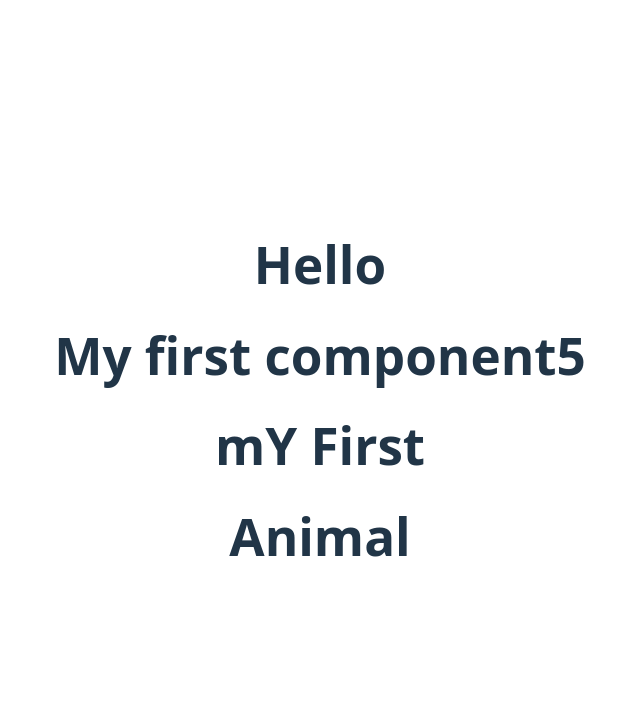
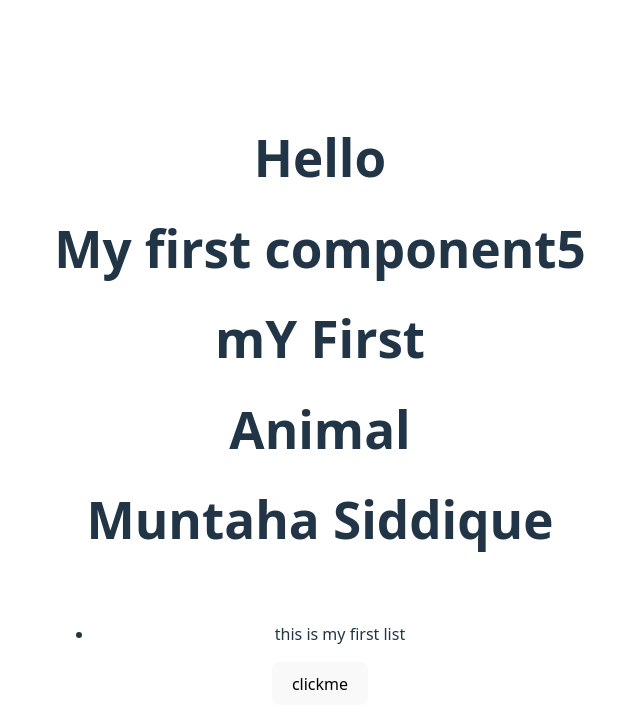
Before and after one commit to Muntahasiddique/react_blog, a React (Vite) app: page / in a window 1280 px wide. Shown: the top 728 px of the page, without its empty margins (320-960 px from the left). Built offline with nearby package versions, Linux system fonts and the light colour scheme.

Commit message:
Added html and css Ques Each in

```diff
--- a/src/App.jsx
+++ b/src/App.jsx
@@ -1,7 +1,8 @@
 
 import './App.css'
 import Header from './Header'
-import { Animl,Apple } from './assets/User'
+import { Animl,Apple  } from './assets/User'
+import { MyParagarph } from './Exercise'
 function App() {
 return(
 <>
@@ -11,7 +12,7 @@ return(
 </h1>
 <MyfIRST/>
 <Animl/>
-
+<MyParagarph/>
 </>
 )
 }
@@ -26,4 +27,13 @@ function MyfIRST(){
 function sum(){
   return (2+3);
 }
+function Sum1(){
+  let Num =2;
+  let Num2 = 3;
+  return(
+  <>
+    <h1>{Num * Num2}</h1>
+    </>
+  );
+}
 export default App
--- /dev/null
+++ b/src/Exercise.jsx
@@ -0,0 +1,20 @@
+export function MyParagarph(){
+ function fcall(){
+    alert("Funtion")
+ }
+    return(
+        <>
+        <h1>Muntaha Siddique</h1>
+        <img src="" alt="" />
+        <ul>
+            <li>
+                this is my first list
+            </li>
+
+        </ul>
+        <button onClick={fcall} >
+clickme
+        </button>
+        </>
+    )
+}
```
